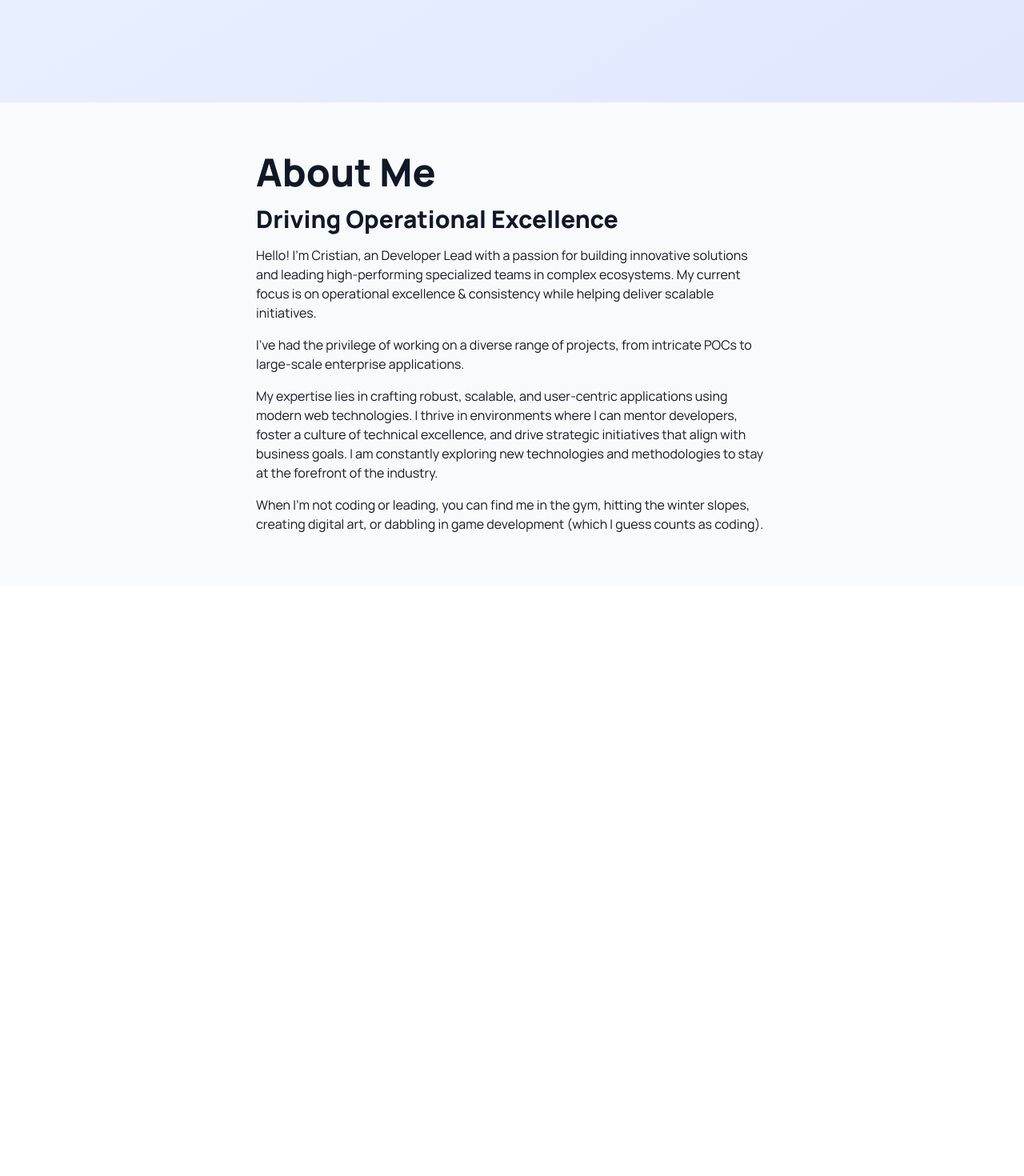
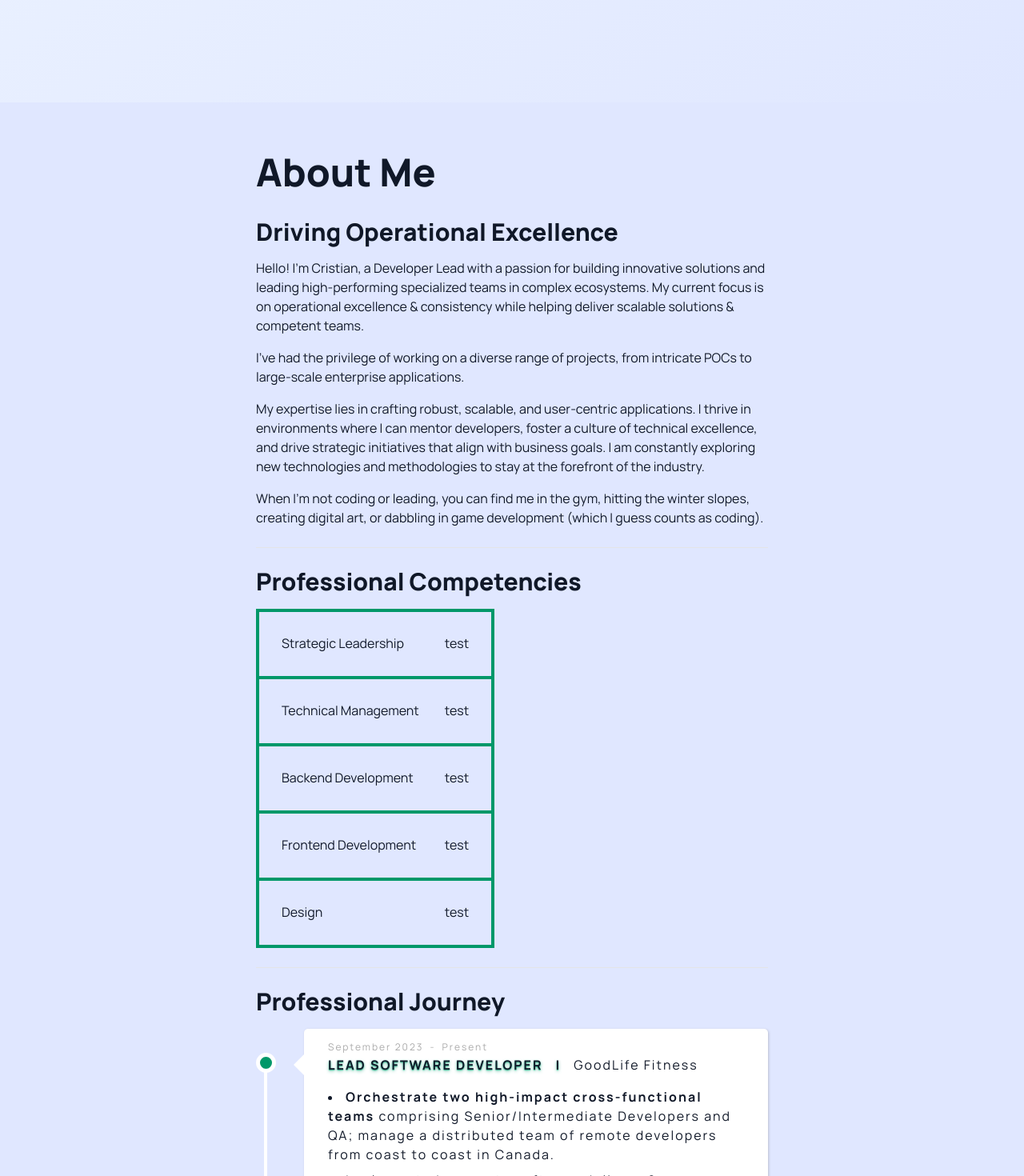
Before and after one commit to ccioanca/Blueprints, a React (Vite) app: page / in a window 1280 px wide. Shown: the part 672-2142 px from the top of the page at 80% size. Before the commit the page ends 1404 px from the top, so only its background shows below. Built offline with nearby package versions, Linux system fonts and the light colour scheme.

Commit message:
Edited About

```diff
--- a/src/components/About.tsx
+++ b/src/components/About.tsx
@@ -1,10 +1,13 @@
 import React from 'react';
+import Timeline from './ui/timeline';
+import Competencies from './ui/competencies';
+
 
 const About = () => {
   return (
-    <section id="about" className="py-16 bg-gray-50 dark:bg-gray-900">
+    <section id="about" className="py-16 bg-indigo-100 dark:bg-gray-800">
       <div className='w-full md:w-1/2 px-8 sm:px-16 md:mx-auto md:px-0'>
-        <h2 className="mb-4">
+        <h2 className="mb-8">
           About Me
         </h2>
 
@@ -12,17 +15,46 @@ const About = () => {
           Driving Operational Excellence
         </h3>
         <p className="mb-4">
-          Hello! I'm Cristian, an Developer Lead with a passion for building innovative solutions and leading high-performing specialized teams in complex ecosystems. My current focus is on operational excellence & consistency while helping deliver scalable initiatives.
+          Hello! I'm Cristian, a Developer Lead with a passion for building innovative solutions and leading high-performing specialized teams in complex ecosystems. My current focus is on operational excellence & consistency while helping deliver scalable solutions & competent teams.
         </p>
         <p className="mb-4">
           I've had the privilege of working on a diverse range of projects, from intricate POCs to large-scale enterprise applications.
         </p>
         <p className="mb-4">
-          My expertise lies in crafting robust, scalable, and user-centric applications using modern web technologies. I thrive in environments where I can mentor developers, foster a culture of technical excellence, and drive strategic initiatives that align with business goals. I am constantly exploring new technologies and methodologies to stay at the forefront of the industry.
+          My expertise lies in crafting robust, scalable, and user-centric applications. I thrive in environments where I can mentor developers, foster a culture of technical excellence, and drive strategic initiatives that align with business goals. I am constantly exploring new technologies and methodologies to stay at the forefront of the industry.
         </p>
         <p>
           When I'm not coding or leading, you can find me in the gym, hitting the winter slopes, creating digital art, or dabbling in game development (which I guess counts as coding).
         </p>
+
+        {/* <hr className='my-6' />
+
+        <h3 className="mb-4">
+          Impact by the Numbers
+        </h3>
+        <ul className="list-inside">
+          <li className="list-disc mb-2">90%+ Sprint Goal Completion Rate achieved through new delivery standards. </li>
+          <li className="list-disc mb-2">20% Acceleration in Time-to-Market via improved release frameworks. </li>
+          <li className="list-disc mb-2">2 High-Impact Teams Managed across distributed locations.</li>
+        </ul> */}
+
+        <hr className='my-6'/>
+
+        <h3 className="mb-4">
+          Professional Competencies
+        </h3>
+
+        <Competencies/>
+
+        <hr className='my-6'/>
+
+        <h3 className="mb-4">
+          Professional Journey
+        </h3>
+
+        <Timeline/>
+
+
       </div>
     </section>
   );
```
